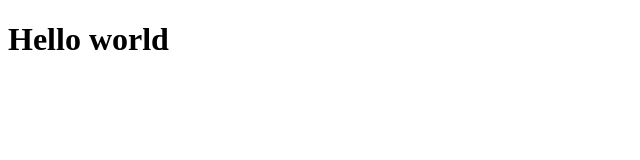
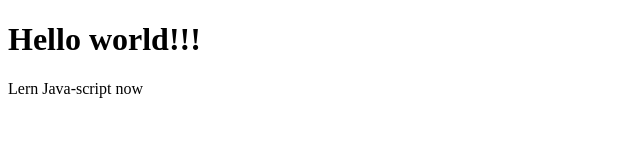
Before and after one commit to HryhoriiDzh/DemoLesson, a plain HTML site: page index.html in a window 1280 px wide. Shown: the whole page, without its empty margins (0-640 px from the left). Drawn offline with Linux system fonts and the light colour scheme.

Commit message:
Update index.html

```diff
--- a/index.html
+++ b/index.html
@@ -5,11 +5,12 @@
     <meta charset="UTF-8">
     <meta http-equiv="X-UA-Compatible" content="IE=edge">
     <meta name="viewport" content="width=device-width, initial-scale=1.0">
-    <title>Document</title>
+    <title>Lesson_1</title>
 </head>
 
 <body>
-    <h1>Hello world</h1>
+    <h1>Hello world!!!</h1>
+    <p>Lern Java-script now</p>
 </body>
 
 </html>
```
